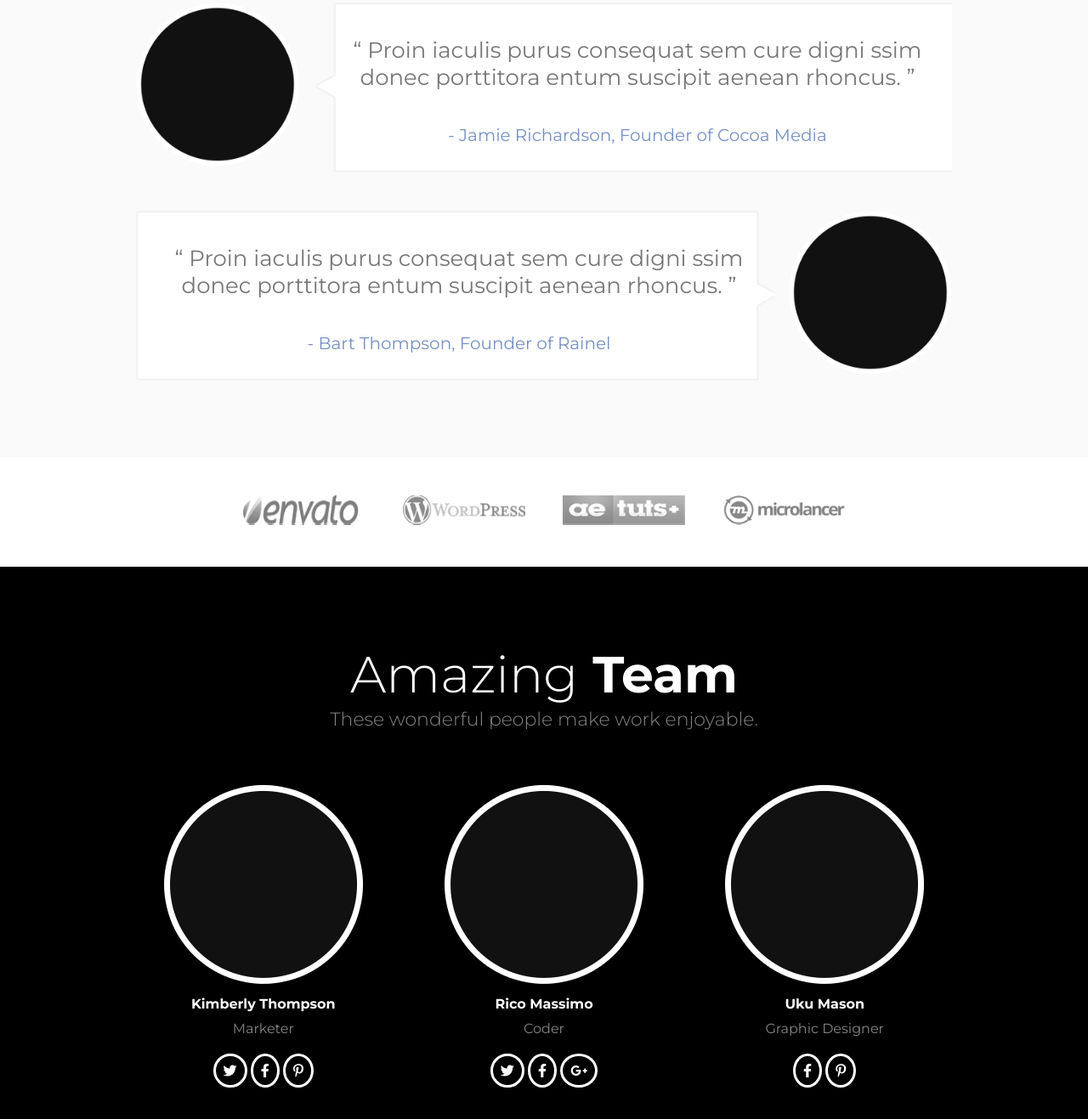
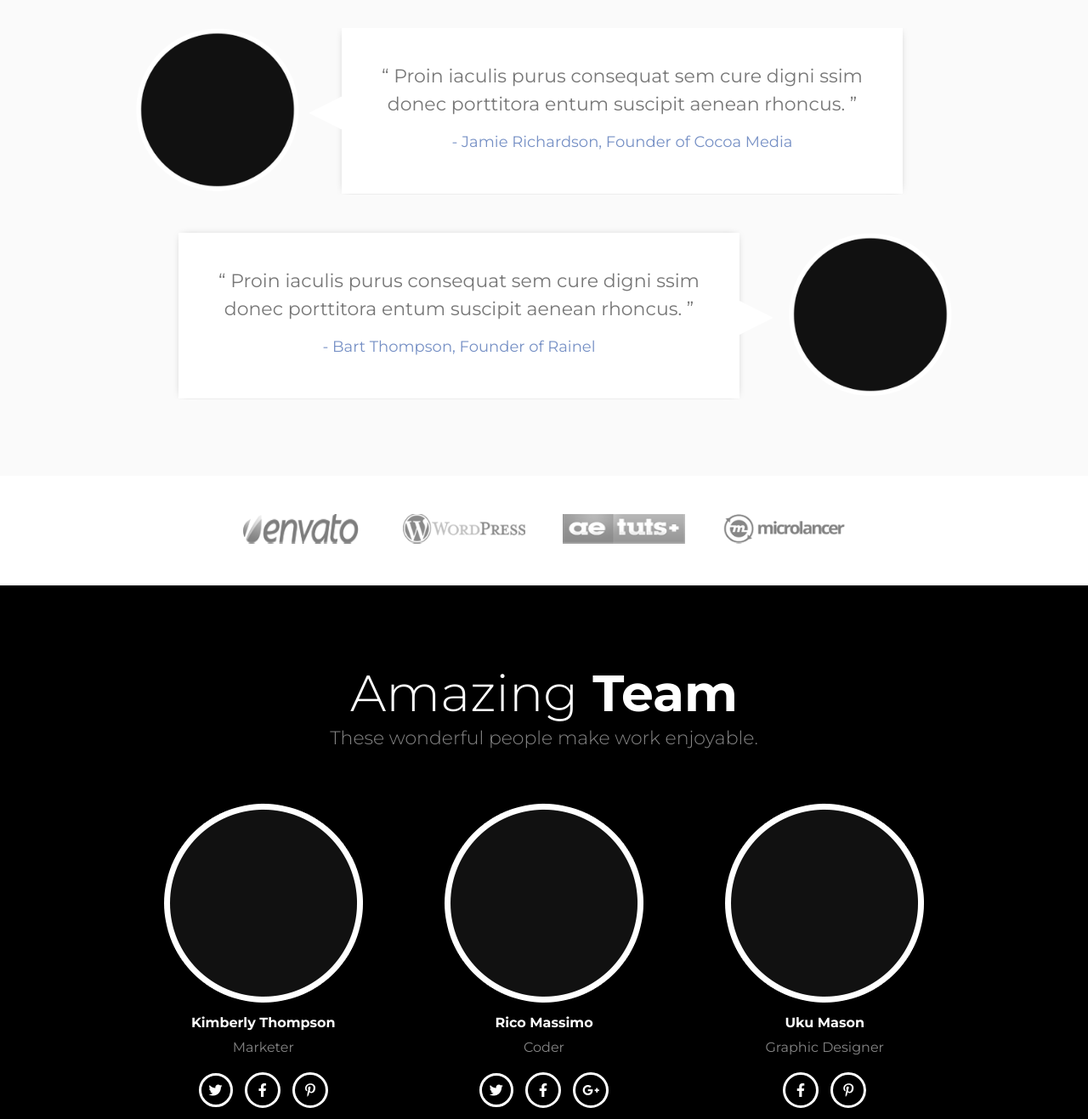
Before and after one commit to jisanulhaque/jisan_escape, a plain HTML site: page index.html in a window 1280 px wide. Shown: the part 2771-4088 px from the top of the page at 85% size. Drawn offline with Linux system fonts and the light colour scheme.

Commit message:
Update style.css

```diff
--- a/css/style.css
+++ b/css/style.css
@@ -1,4 +1,3 @@
-/*font-family: 'Montserrat', sans-serif;*/
 
 *{
 	font-family: 'Montserrat', sans-serif;
@@ -31,25 +30,20 @@ section{
 	margin: 40px 0;
 	overflow: hidden;
 }
-/*navbar start*/
 nav{
 	overflow: hidden;
     margin: 0 auto;
 
 }
-
 .logo{
 	width: 16%;
 	float: left;
-	/*margin: 10px 0;*/
 }
-
 .menu{
 	width: 50%;
 	float: right;
 	margin-top: 10px;
 }
-
 .menu ul{
 	text-align: right;
 	padding-left: 0;
@@ -60,7 +54,6 @@ nav{
 	margin: 0 10px;
 	border-bottom: 1.5px solid transparent;
 }
-
 .menu ul li:hover{
 	border-bottom: 1.5px solid white;
 	transition: 0.4s;
@@ -75,31 +68,28 @@ nav{
 	margin-right: 0;
 }
 /*navbar end*/
-
 /*banner start*/
 .banner{
 	text-align: center;
 	margin:115px 0;
 }
-
 .banner h3{
+	font-weight:300;
 	font-size:32px;
-	font-weight:300;
 	color: white;
 	margin-bottom: 40px;
 }
-
 .banner h1{
+	font-weight: 700;
 	font-size: 66px;
-    font-weight: 700;
     color: white;
     text-transform: uppercase;
     margin-bottom: 80px;
 }
 
 .banner button{
+	font-weight: 700;
 	font-size: 23px;
-    font-weight: 700;
     color: white;
     background: transparent;
     border: 1.5px solid white;
@@ -107,7 +97,6 @@ nav{
     height: 62px;
     cursor:pointer;
 }
-
 .banner button:hover{
 	background-color:white;
 	color: gray;
@@ -116,12 +105,8 @@ nav{
 	outline: none;
 }
 /*banner end*/
-
 /*Header End*/
-
 /*Web start*/
-
-
 .web{
 	overflow:hidden;
 }
@@ -144,8 +129,8 @@ nav{
 }
 
 .title1{
+	font-weight:600;
 	font-size:60px;
-	font-weight:600;
 	color:#222222;
 	display: inline-block;
 	margin: 0 0 30px 0;
@@ -154,81 +139,65 @@ nav{
 span{
 	font-size:60px;
 	font-weight:300;
-	}
-
+}
 .text{
+	font-weight:400;
 	font-size:16px;
-	font-weight:400;
 	color:#777777;
 	line-height: 1.5;
 }
 /*web end*/
-
 /*branding start*/
 .branding{
 	background-color:#fafafa;
 	overflow: hidden;
 }
-
-
 .svc2 .details{
 	float:right;
 }
-
 .svc2 .image{
 	float:left;
 	margin-top: 75px;
 }
 /*brwnding end*/
-
 /*services start*/
 .services{
 	background-color: white;
 }
-
 .service1{
 	width:45%;
-	'padding: 5px;
+	padding: 5px;
 	overflow:hidden;
 	display: inline-block;
 	margin-bottom:30px;
 }
-
 .service1:nth-child(even){
 	float:right;
 	margin-left: 40px;
 }
-
 .service1 .images{
 	float: left;
     width: 24%;
     margin-top: 25px;
 }
-
 .service1 .images img{
 	width: 100%;
 }
-
 .service1 .describe{
 	float: right;
     width: 75%;
 }
-
 .service1 .describe h1{
 	font-size:22px;
 	margin-bottom:10px;
 }
-
-
 /*services end*/
-
 /*customer start*/
 .customer{
 	text-align: center;
 	background-color:#fafafa;
 
 }
-
 .customer h1{
 	margin-bottom: 10px;
 }
@@ -237,7 +206,6 @@ span{
 	font-size: 22px;
 	margin-bottom:40;
 }
-
 .client1{
 	overflow: hidden;
 	margin: 45px 0;
@@ -247,67 +215,77 @@ span{
     width: 20%;
     display: inline-block
 }
-
 .c_images img{
 	width: 100%;
 }
-
+/*Corrected code Start*/
 .c_feedback{
-	background-image: url(../images/comment-1.png);
-    background-repeat: no-repeat;
-    background-size: cover;
-    width: 75%;
-    height: 180px;
-    padding: 10px 10px 10px 20px;
-    float: right;
+    position: relative;
+    background-color: white;
     display: inline-block;
+    width: 640px;
+    height: 175px;
+    float: left;
+    margin-left: 50px;
+    padding: 10px;
+    box-shadow: 0px 0px 10px -5px #9b9b9b;
+}
+.c_feedback::after{
+	content: "";
+    position: absolute;
+    width: 0px;
+    height: 0px;
+    top: 80px;
+    left: -39px;
+    border-top: 20px solid transparent;
+    border-right: 40px solid #fff;
+    border-bottom: 20px solid transparent;
 
 }
-
 .c_feedback p{
-	font-size: 26px;
-	color:#777777;
-	margin: 30px 0 40px 0;
+	font-size: 22px;
+    color: #777777;
+    margin: 30px 5px 12px 5px;
+    line-height: 1.5;
 }
-
 .c_feedback p:last-child{
-	font-size: 20px;
+	font-size: 18px;
 	color:#7690c5;
 	margin-top:15px;
 
 }
-
 .client2 .c_feedback{
 	float:left;
 }
-
 .client2 .c_images{
 	float:right;
 }
-
-.client2 .c_feedback{
-	background-image: url(../images/comment-2.png);
-	}
+.client2 .c_feedback::after{
+	left: 660px;
+    top: 80px;
+    right: 27px;
+    border-top: 20px solid transparent;
+    border-left: 40px solid #fff;
+    border-right: 40px solid transparent;
+    border-bottom: 20px solid transparent;
+}
 /*customer end*
 /*partner start*/
 .partner{
 	text-align: center;
 	padding: 45px 0;
 }
-
 .partner_1 {
 	width: 15%;
 	display: inline-block;
 	margin: 0 20px;
 
 }
-
 .partner_1 img{
 	width: 100%;
 	height: 35px;
 }
 /*partner end*/
-
 /*Team Start*/
 .team{
 	background-color: black;
@@ -325,7 +303,6 @@ span{
 	margin-bottom: 60px;
 	line-height: 1.5;
 }
-
 .members{
 	margin:0 auto;
 	margin-bottom: 35px;
@@ -334,7 +311,6 @@ span{
 	width: 30%;
     display: inline-block;
 }
-
 .member1:nth-child(2){
 	margin: 0 38px;
 }
@@ -350,28 +326,35 @@ span{
     color:#858585;
     margin: 10px 0;
 }
+#facebook{
+	padding: 10px 13px;
+}
+#pintrest{
+	padding: 10px 12px
+}
+#google{
+	padding: 10px 8px;
+}
 .contact i{
 	font-size:16px;
 	border: 3px solid white;
     border-radius: 50%;
     padding: 9px;
     margin: 0 5px;
-    margin: 10px 0;
+    margin: 10px 5px;
     cursor:pointer;
 }
-
 .contact i:hover{
 	background-color:white;
 	color: gray;
 }
 /*Team End*/
-
-/*Contracts Start*/
+/*Contracts start*/
 .contracts{
 	background-color:#7690c5;
 }
 .hello{
-	width: 45%;
+	width: 50%;
 	color:white;
 	float:left;
 
@@ -386,59 +369,51 @@ span{
     margin-bottom: 60px;
     overflow:hidden;
 }
-
 .ct_info ul{
 	overflow: hidden;
 }
 .ct_info ul li{
 	font-size:18px;
 	color: white;
-	float:left;
-	cursor:pointer;
+	text-align: left;
 	list-style: none;
 	margin-bottom:30px;
 }
-
-.ct_info ul li:nth-child(even){
+.left{
+	float:left;
+}
+.right{
 	float:right;
-
 }
-
 .ct_info ul li i{
 	font-size:25px;
 	margin-right: 10px;
 	text-align: left;
 }
-
-
 .form{
 	width:45%;
 	float:right;
 }
-
 .form input{
-	font-size:18px;
-	color:#bbbbbb;
-	width:460px;
-	height:55px;
-	text-align: left;
-	display:block;
-	padding-left:10px;
-	margin-bottom:25px;
+	font-size: 16px;
+    width: 460px;
+    height: 55px;
+    display: block;
+    padding-left: 10px;
+    margin-bottom: 25px;
+	border:none;
+	outline: none;
 }
-
 textarea{
-	font-size:18px;
-	color:#bbbbbb;
-	width:460px;
-	height:212px;
-	text-align: left;
-	display:block;
-	padding:10px 0 0 10px;
-	margin-bottom:25px;
+	font-size: 16px;
+    width: 460px;
+    height: 170px;
+    display: block;
+    padding: 10px 0 0 10px;
+    margin-bottom: 25px;
+    border:none;
+    outline: none;
 }
-/*Contracts End*/
-
 /*footer start*/
 footer{
 	background-color:#7690c5;
@@ -446,7 +421,6 @@ footer{
 	text-align: center;
 
 }
-
 .footer{
 	font-size:16px;
 	color:white;
```
